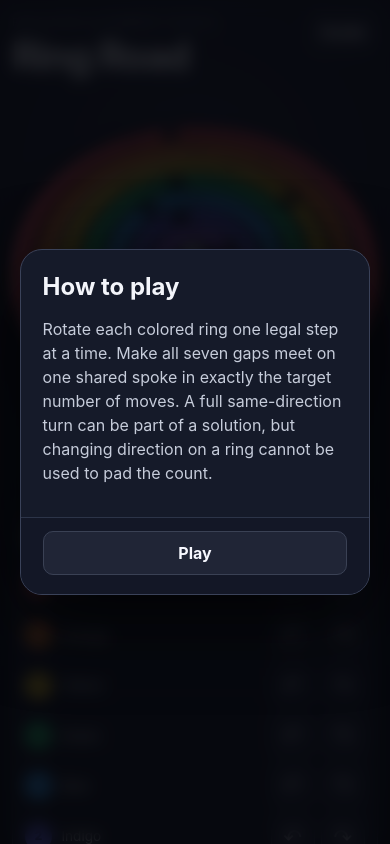
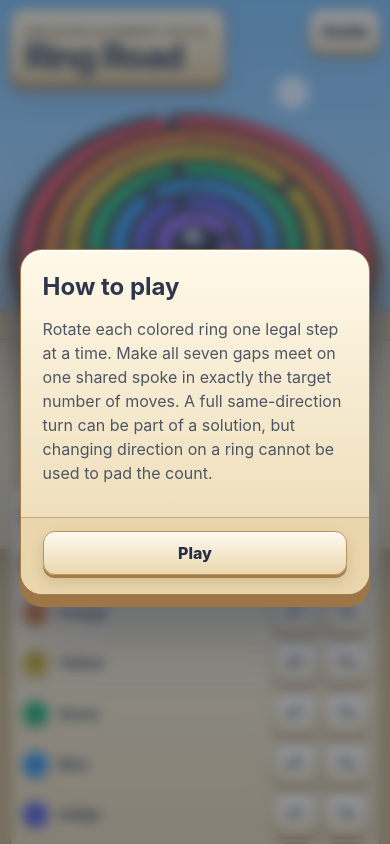
Before and after one commit to gamesbyian/Ring-Road, a React (Vite) app: page / in a window 390 px wide. Shown: the top 844 px of the page. Built offline with nearby package versions, Linux system fonts and the light colour scheme.

Commit message:
Begin diorama visual overhaul with V1 composition shell (#59)
* Add V1 diorama scene composition shell

* Route game UI through diorama scene slots

* Establish responsive diorama composition skeleton

* Fix portrait sky crop property

* Record V1 diorama implementation checkpoint

```diff
--- a/src/App.tsx
+++ b/src/App.tsx
@@ -1,6 +1,7 @@
 import { useCallback, useEffect, useMemo, useReducer } from "react";
 import { completionStatus, initialGameState, isExactSolved, nextMoveHint, reduceGame } from "./app/game-state";
 import { CAMPAIGN, CAMPAIGN_ANALYSES } from "./content/campaign";
+import { DioramaScene } from "./render/DioramaScene";
 import { RingBoard } from "./render/RingBoard";
 import "./styles/app.css";
 import { Modal } from "./ui/Modal";
@@ -50,18 +51,17 @@ export default function App() {
     }
   }, [puzzle, state]);
 
-  return (
-    <main>
-      <header>
-        <div>
+  const title = (
+    <header className="world-header">
+      <div className="title-plaque">
         <span className="eyebrow">Precision alignment puzzle</span>
         <h1>Ring Road</h1>
       </div>
-        <button onClick={() => dispatch({ type: "toggle-guide" })}>Guide</button>
+      <button className="guide-button" onClick={() => dispatch({ type: "toggle-guide" })}>Guide</button>
     </header>
+  );
 
-      <section className="game">
-        <div className="board-column">
+  const board = (
     <RingBoard
       puzzle={puzzle}
       visualStates={state.visualStates}
@@ -71,11 +71,9 @@ export default function App() {
       completed={state.completed}
       onFire={() => dispatch({ type: "fire" })}
     />
-          <p className="status" role="status" aria-live="polite">
-            {status}
-          </p>
-        </div>
+  );
 
+  const controls = (
     <aside aria-label="Ring controls">
       <div className={`counter counter-${moveState}`} aria-label={`${state.history.length} of ${puzzle.targetMoves} moves`}>
         <strong>{state.history.length}</strong>
@@ -114,17 +112,25 @@ export default function App() {
         <button onClick={() => dispatch({ type: "toggle-solution" })}>Solution</button>
       </div>
     </aside>
-      </section>
+  );
 
+  const navigation = (
     <nav aria-label="Puzzle navigation">
-        <button
-          onClick={() => dispatch({ type: "select", index: state.puzzleIndex - 1 })}
-        >Previous</button>
+      <button onClick={() => dispatch({ type: "select", index: state.puzzleIndex - 1 })}>Previous</button>
       <span>Puzzle {puzzle.id} of {CAMPAIGN.length}</span>
-        <button
-          onClick={() => dispatch({ type: "select", index: state.puzzleIndex + 1 })}
-        >Next</button>
+      <button onClick={() => dispatch({ type: "select", index: state.puzzleIndex + 1 })}>Next</button>
     </nav>
+  );
+
+  return (
+    <main className="app-shell">
+      <DioramaScene
+        title={title}
+        board={board}
+        controls={controls}
+        status={<p className="status" role="status" aria-live="polite">{status}</p>}
+        navigation={navigation}
+      />
 
       {state.guideOpen && (
         <Modal title="How to play" onClose={closeGuide} closeLabel="Play">
--- /dev/null
+++ b/src/render/DioramaScene.tsx
@@ -0,0 +1,46 @@
+import type { ReactNode } from "react";
+
+interface DioramaSceneProps {
+  title: ReactNode;
+  board: ReactNode;
+  controls: ReactNode;
+  status: ReactNode;
+  navigation: ReactNode;
+}
+
+export function DioramaScene({ title, board, controls, status, navigation }: DioramaSceneProps) {
+  return (
+    <section className="diorama-scene" aria-label="Ring Road play area">
+      <div className="scene-backdrop" aria-hidden="true">
+        <div className="scene-sky" />
+        <div className="scene-horizon" />
+        <div className="scene-rear-architecture">
+          <span className="scene-tower scene-tower-left" />
+          <span className="scene-arch" />
+          <span className="scene-tower scene-tower-right" />
+        </div>
+      </div>
+
+      <div className="scene-title-slot">{title}</div>
+
+      <div className="scene-play-plane">
+        <div className="scene-board-slot">
+          <div className="scene-board-plinth" aria-hidden="true" />
+          {board}
+          <div className="scene-status-slot">{status}</div>
+        </div>
+
+        <div className="scene-controls-slot">
+          {controls}
+        </div>
+      </div>
+
+      <div className="scene-navigation-slot">{navigation}</div>
+
+      <div className="scene-foreground" aria-hidden="true">
+        <div className="scene-step scene-step-back" />
+        <div className="scene-step scene-step-front" />
+      </div>
+    </section>
+  );
+}
--- a/src/styles/app.css
+++ b/src/styles/app.css
@@ -1,81 +1,265 @@
 :root {
-  color: #f3f5fa;
-  background: #090b12;
+  color: #273247;
+  background: #8fc5ee;
   font-family: Inter, ui-sans-serif, system-ui, sans-serif;
   font-synthesis: none;
+  --scene-max: 1320px;
+  --scene-board-size: min(64vw, 820px);
+  --scene-board-x: 50%;
+  --scene-board-y: 56%;
+  --stone-50: #fff9e9;
+  --stone-100: #f5e8c9;
+  --stone-200: #e3cfa4;
+  --stone-400: #aa8757;
+  --ink: #253046;
+  --ink-soft: #66728a;
+  --navy: #182238;
+  --gold: #b98634;
 }
 
 * { box-sizing: border-box; }
 
+html,
+body,
+#root { min-width: 320px; min-height: 100%; }
+
 body {
-  min-width: 320px;
   min-height: 100vh;
   margin: 0;
-  background: radial-gradient(circle at 50% 15%, #20263a 0, #0d101a 45%, #07080d 100%);
+  background: #8fc5ee;
 }
 
 button {
   min-height: 44px;
   padding: 0.6rem 0.9rem;
-  border: 1px solid #3a4154;
-  border-radius: 10px;
-  color: #f7f8ff;
-  background: #202536;
+  border: 1px solid #b69461;
+  border-radius: 12px;
+  color: var(--ink);
+  background: linear-gradient(180deg, #fffaf0, #ead7ae);
+  box-shadow:
+    inset 0 1px 0 #fff,
+    0 3px 0 #a27c49,
+    0 7px 14px #634b2630;
   font: inherit;
-  font-weight: 700;
+  font-weight: 800;
   cursor: pointer;
   touch-action: manipulation;
 }
 
-button:hover { background: #2b3248; }
-button:focus-visible { outline: 3px solid #86b7ff; outline-offset: 2px; }
-button:disabled { opacity: 0.4; cursor: default; }
+button:hover { background: linear-gradient(180deg, #fffdf7, #f1dfb8); }
+button:active { transform: translateY(1px); box-shadow: inset 0 1px 0 #fff, 0 2px 0 #9b7545, 0 4px 9px #634b2628; }
+button:focus-visible { outline: 3px solid #245cc7; outline-offset: 3px; }
+button:disabled { opacity: 0.42; cursor: default; transform: none; }
 
-main {
-  width: min(1080px, 100%);
+.app-shell {
+  width: 100%;
   min-height: 100vh;
-  margin: auto;
-  padding: 1rem clamp(0.75rem, 3vw, 2rem) 2rem;
+  overflow-x: clip;
 }
 
-header,
-nav {
+.diorama-scene {
+  position: relative;
+  isolation: isolate;
+  width: 100%;
+  min-height: 100vh;
+  padding: clamp(0.75rem, 2vw, 1.4rem) clamp(0.75rem, 3vw, 2.5rem) clamp(5.5rem, 10vw, 8rem);
+  overflow: hidden;
+  background:
+    linear-gradient(180deg, #86c5f0 0 30%, #b8dca9 30% 49%, #d8be83 49% 100%);
+}
+
+.scene-backdrop,
+.scene-foreground,
+.scene-backdrop * ,
+.scene-foreground * {
+  pointer-events: none;
+}
+
+.scene-backdrop {
+  position: absolute;
+  z-index: -3;
+  inset: 0;
+  overflow: hidden;
+}
+
+.scene-sky {
+  position: absolute;
+  inset: 0 0 46%;
+  background:
+    radial-gradient(circle at 75% 18%, #ffffffc9 0 3%, transparent 3.4%),
+    linear-gradient(180deg, #79b9e9, #b9ddf3 72%, #d9eadc);
+}
+
+.scene-horizon {
+  position: absolute;
+  inset: 25% -8% 34%;
+  background:
+    radial-gradient(ellipse at 18% 100%, #76956e 0 26%, transparent 27%),
+    radial-gradient(ellipse at 46% 100%, #839c77 0 29%, transparent 30%),
+    radial-gradient(ellipse at 78% 100%, #6c8e69 0 31%, transparent 32%),
+    linear-gradient(180deg, transparent 0 52%, #a9c695 53% 100%);
+  opacity: 0.92;
+}
+
+.scene-rear-architecture {
+  position: absolute;
+  left: 50%;
+  bottom: 24%;
+  width: min(92vw, 1180px);
+  height: 36%;
+  transform: translateX(-50%);
+}
+
+.scene-tower,
+.scene-arch {
+  position: absolute;
+  bottom: 0;
+  display: block;
+  border: 1px solid #ad895b;
+  background: linear-gradient(90deg, #d7bc86, #f0dfb7 48%, #c9a96d);
+  box-shadow: 0 16px 30px #4b3a2430;
+}
+
+.scene-tower {
+  width: 12%;
+  min-width: 88px;
+  height: 74%;
+  border-radius: 20px 20px 4px 4px;
+}
+
+.scene-tower::before {
+  position: absolute;
+  top: -14px;
+  left: -7%;
+  width: 114%;
+  height: 28px;
+  border: 1px solid #9f7a4a;
+  border-radius: 6px;
+  background: #ead3a2;
+  content: "";
+}
+
+.scene-tower-left { left: 3%; transform: rotate(-2deg); }
+.scene-tower-right { right: 3%; transform: rotate(2deg); }
+
+.scene-arch {
+  left: 50%;
+  width: 43%;
+  height: 52%;
+  transform: translateX(-50%);
+  border-radius: 22px 22px 8px 8px;
+}
+
+.scene-arch::after {
+  position: absolute;
+  left: 50%;
+  bottom: 0;
+  width: 30%;
+  height: 72%;
+  border-radius: 50% 50% 0 0;
+  background: #47546b;
+  box-shadow: inset 0 12px 18px #17203566;
+  content: "";
+  transform: translateX(-50%);
+}
+
+.scene-title-slot,
+.scene-play-plane,
+.scene-navigation-slot {
+  position: relative;
+  z-index: 3;
+  width: min(var(--scene-max), 100%);
+  margin-inline: auto;
+}
+
+.scene-title-slot { min-height: 92px; }
+
+.world-header {
   display: flex;
-  align-items: center;
+  align-items: flex-start;
   justify-content: space-between;
   gap: 1rem;
 }
 
+.title-plaque {
+  position: relative;
+  padding: 0.7rem 1.25rem 0.8rem;
+  border: 1px solid #9d7947;
+  border-radius: 16px;
+  background: linear-gradient(180deg, #fff4d7, #dec38c);
+  box-shadow:
+    inset 0 2px 0 #fff9,
+    0 5px 0 #9e7644,
+    0 13px 26px #72512638;
+}
+
+.title-plaque::after {
+  position: absolute;
+  inset: 5px;
+  border: 1px solid #ffffff75;
+  border-radius: 11px;
+  content: "";
+  pointer-events: none;
+}
+
 h1 {
-  margin: 0.1rem 0;
-  font-size: clamp(2rem, 5vw, 3.4rem);
-  letter-spacing: -0.04em;
+  margin: 0.08rem 0 0;
+  color: #283248;
+  font-size: clamp(2rem, 4vw, 3.25rem);
+  line-height: 0.96;
+  letter-spacing: -0.045em;
+  text-shadow: 0 1px 0 #fff8;
 }
 
 .eyebrow {
-  color: #9fa8c2;
-  font-size: 0.72rem;
-  letter-spacing: 0.16em;
+  color: #715f43;
+  font-size: 0.68rem;
+  font-weight: 900;
+  letter-spacing: 0.15em;
   text-transform: uppercase;
 }
 
-.game {
+.guide-button { min-width: 84px; }
+
+.scene-play-plane {
   display: grid;
-  grid-template-columns: minmax(0, 1fr) minmax(270px, 330px);
-  gap: clamp(1rem, 4vw, 3rem);
+  grid-template-columns: minmax(0, 1fr) minmax(272px, 315px);
+  gap: clamp(0.8rem, 2vw, 1.8rem);
   align-items: center;
+  margin-top: -1.2rem;
 }
 
-.board-column { min-width: 0; }
+.scene-board-slot {
+  position: relative;
+  min-width: 0;
+  padding: 1rem 0 0.25rem;
+}
+
+.scene-board-plinth {
+  position: absolute;
+  z-index: -1;
+  left: 50%;
+  top: 54%;
+  width: min(68vw, 870px);
+  aspect-ratio: 1.22 / 1;
+  border: 1px solid #a07743;
+  border-radius: 50%;
+  background:
+    radial-gradient(ellipse at 50% 35%, #f5dfb5 0 51%, #c09a62 52% 63%, #87643e 64% 70%, transparent 71%);
+  filter: drop-shadow(0 28px 24px #46351f52);
+  transform: translate(-50%, -50%);
+}
 
 .board-frame {
-  padding: 0.25rem 0 2.2rem;
+  position: relative;
+  z-index: 1;
+  padding: 0.25rem 0 2rem;
   perspective: 1050px;
 }
 
 .board-surface {
   position: relative;
-  width: min(100%, 650px);
+  width: min(100%, var(--scene-board-size));
   margin: auto;
   transform-style: preserve-3d;
 }
@@ -84,29 +268,26 @@ h1 {
   display: block;
   width: 100%;
   overflow: visible;
-  filter: drop-shadow(0 46px 30px #000c);
+  filter: drop-shadow(0 42px 28px #463a2d70);
   transform: rotateX(48deg) translateY(-1.5%);
   transform-origin: 50% 48%;
   will-change: transform;
 }
 
 .board-base-rim {
-  fill: #05070c;
-  stroke: #202637;
+  fill: #6d604f;
+  stroke: #41382e;
   stroke-width: 3;
 }
 
 .board-base {
-  fill: #111622;
-  stroke: #465067;
+  fill: #383f4a;
+  stroke: #8c8172;
   stroke-width: 1.5;
-  filter: drop-shadow(0 5px 4px #0008);
+  filter: drop-shadow(0 5px 4px #2b231b66);
 }
 
-.ring-rotor {
-  transition: transform 150ms cubic-bezier(0.2, 0.8, 0.2, 1);
-}
-
+.ring-rotor { transition: transform 150ms cubic-bezier(0.2, 0.8, 0.2, 1); }
 .ring-instant { transition: none; }
 
 .ring-shadow,
@@ -117,61 +298,50 @@ h1 {
   stroke-linecap: butt;
 }
 
-.ring-shadow { stroke: #000a; }
-.ring-wall { stroke: #171c29; }
+.ring-shadow { stroke: #3d2f2590; }
+.ring-wall { stroke: #403a35; }
 .ring-top-bevel {
-  stroke: #080b12;
-  filter: drop-shadow(0 2px 1px #000b);
+  stroke: #1c1b19;
+  filter: drop-shadow(0 2px 1px #2b211a70);
 }
 .ring-top {
   filter:
-    drop-shadow(0 -1.5px 0 #ffffff66)
-    drop-shadow(0 1.5px 0 #ffffff18)
-    drop-shadow(0 3px 2px #0009);
+    drop-shadow(0 -1.5px 0 #ffffff70)
+    drop-shadow(0 1.5px 0 #ffffff20)
+    drop-shadow(0 3px 2px #4b36296b);
 }
 
-.ring-edge {
-  fill: none;
-  stroke-width: 1.4;
-}
-
-.ring-outer-edge { stroke: #090c14cc; }
-.ring-inner-edge { stroke: #4b556b80; }
+.ring-edge { fill: none; stroke-width: 1.4; }
+.ring-outer-edge { stroke: #332d29b8; }
+.ring-inner-edge { stroke: #fff3d85f; }
 
 .ring-channel-floor {
-  fill: #060910;
-  stroke: #6d789033;
+  fill: #253044;
+  stroke: #ffffff2e;
   stroke-width: 0.8;
-  filter: drop-shadow(0 2px 2px #000b);
+  filter: drop-shadow(0 2px 2px #2a1e1866);
 }
 
 .notch-wall {
-  stroke: #ffffff36;
+  stroke: #ffffff45;
   stroke-width: 0.8;
-  filter: drop-shadow(0 2px 1px #000a);
+  filter: drop-shadow(0 2px 1px #3a291e66);
 }
 
-.notch-wall-lit {
-  fill-opacity: 0.42;
-  filter: brightness(0.72) drop-shadow(0 2px 1px #000a);
-}
-
-.notch-wall-shade {
-  fill-opacity: 0.28;
-  filter: brightness(0.42) drop-shadow(0 2px 1px #000a);
-}
+.notch-wall-lit { fill-opacity: 0.46; filter: brightness(0.82) drop-shadow(0 2px 1px #3a291e66); }
+.notch-wall-shade { fill-opacity: 0.32; filter: brightness(0.52) drop-shadow(0 2px 1px #3a291e66); }
 
 .marker {
-  stroke: #05070dcc;
+  stroke: #201a15cc;
   stroke-width: 0.8;
   filter:
-    drop-shadow(0 -0.8px 0 #ffffff44)
-    drop-shadow(0 1px 0 #000b);
+    drop-shadow(0 -0.8px 0 #ffffff70)
+    drop-shadow(0 1px 0 #2c211acc);
 }
 
 .ring-id {
   fill: #08101ddd;
-  stroke: #ffffff52;
+  stroke: #ffffff6b;
   stroke-width: 0.45;
   font-size: 7px;
   font-weight: 900;
@@ -183,16 +353,16 @@ h1 {
 
 .hub {
   fill: url("#hub-material");
-  stroke: #090b12;
+  stroke: #3b332b;
   stroke-width: 5;
-  filter: drop-shadow(0 6px 3px #0009);
+  filter: drop-shadow(0 6px 3px #35271f70);
 }
 
 .ball {
   fill: url("#ball-material");
-  stroke: #e8edf8;
+  stroke: #fffdf5;
   stroke-width: 1;
-  filter: drop-shadow(0 6px 4px #000b);
+  filter: drop-shadow(0 6px 4px #392b236e);
   transition: transform 350ms ease, opacity 350ms ease;
   transform-origin: 210px 202px;
 }
@@ -204,10 +374,7 @@ h1 {
   transform-origin: 210px 202px;
 }
 
-.ball-fired {
-  opacity: 0;
-  transform: translateY(-70px) scale(0.7);
-}
+.ball-fired { opacity: 0; transform: translateY(-70px) scale(0.7); }
 
 .hub-button {
   position: absolute;
@@ -220,19 +387,25 @@ h1 {
   border: 0;
   border-radius: 50%;
   background: transparent;
+  box-shadow: none;
   transform: translate(-50%, -50%);
 }
 
-.hub-button:hover { background: #ffffff12; }
+.hub-button:hover { background: #ffffff1a; }
+.hub-button:active { transform: translate(-50%, -50%); }
 .hub-button:focus-visible { outline-color: #fff; outline-offset: 4px; }
 
 .center-instruction {
   position: relative;
   width: max-content;
-  margin: -1.2rem auto 0;
-  color: #aeb8d0;
-  font-size: 0.78rem;
-  font-weight: 700;
+  margin: -1.15rem auto 0;
+  padding: 0.25rem 0.6rem;
+  border-radius: 999px;
+  color: #e9edf5;
+  background: #263249d9;
+  box-shadow: 0 3px 8px #45331f40;
+  font-size: 0.72rem;
+  font-weight: 800;
   letter-spacing: 0.06em;
   text-transform: uppercase;
 }
@@ -249,21 +422,45 @@ h1 {
   border: 0;
 }
 
+.scene-status-slot {
+  position: relative;
+  z-index: 2;
+  display: flex;
+  justify-content: center;
+  margin-top: -0.4rem;
+}
+
 .status {
+  width: fit-content;
   min-height: 1.5em;
-  margin: 0.2rem 0 0;
-  color: #bac2d8;
+  max-width: min(92%, 620px);
+  margin: 0;
+  padding: 0.45rem 0.8rem;
+  border: 1px solid #b89561;
+  border-radius: 999px;
+  color: #384156;
+  background: #fff8e8eb;
+  box-shadow: 0 4px 12px #5b452b26;
+  font-size: 0.88rem;
+  font-weight: 700;
   text-align: center;
+}
+
+.scene-controls-slot {
+  position: relative;
+  z-index: 4;
+  align-self: center;
 }
 
 aside {
   padding: 1rem;
-  border: 1px solid #31394e;
+  border: 1px solid #9b7747;
   border-radius: 20px;
-  background: linear-gradient(180deg, #171c2bdd, #10141fdd);
+  background: linear-gradient(180deg, #fff3d8f5, #dcc18cf2);
   box-shadow:
-    inset 0 1px 0 #ffffff10,
-    0 20px 50px #0006;
+    inset 0 2px 0 #fff9,
+    0 7px 0 #967044,
+    0 20px 44px #49371e38;
 }
 
 .counter {
@@ -271,22 +468,16 @@ aside {
   align-items: baseline;
   gap: 0.35rem;
   margin: 0.2rem 0 1rem;
+  color: #394258;
   transition: color 120ms ease;
 }
 
-.counter strong {
-  font-size: 2.5rem;
-  line-height: 1;
-}
+.counter strong { font-size: 2.5rem; line-height: 1; }
+.counter span { color: #6b6b68; }
+.counter-exact strong { color: #14814b; }
+.counter-over strong { color: #b83b45; }
 
-.counter span { color: #a9b1c5; }
-.counter-exact strong { color: #69e5a5; }
-.counter-over strong { color: #ff7b86; }
-
-.ring-controls {
-  display: grid;
-  gap: 0.4rem;
-}
+.ring-controls { display: grid; gap: 0.4rem; }
 
 .ring-control {
   display: grid;
@@ -295,24 +486,23 @@ aside {
   gap: 0.4rem;
 }
 
-.ring-control button {
-  padding: 0;
-  font-size: 1.4rem;
-}
+.ring-control button { padding: 0; font-size: 1.4rem; }
 
 .swatch {
   display: grid;
   width: 27px;
   height: 27px;
+  border: 1px solid #493f32;
   border-radius: 50%;
   place-items: center;
   color: #071019;
+  box-shadow: inset 0 1px 0 #ffffff80, 0 2px 2px #553c2435;
   font-size: 0.72rem;
   font-weight: 900;
 }
 
-.ring-name { font-size: 0.85rem; }
-.ring-name small { display: block; color: #8790a8; }
+.ring-name { color: #384156; font-size: 0.85rem; font-weight: 800; }
+.ring-name small { display: block; color: #766f63; font-weight: 700; }
 .ring-0 { background: #9c6cff; }
 .ring-1 { background: #6366f1; }
 .ring-2 { background: #35a7ff; }
@@ -324,34 +514,80 @@ aside {
 .actions {
   display: grid;
   grid-template-columns: repeat(2, 1fr);
-  gap: 0.4rem;
+  gap: 0.45rem;
   margin-top: 1rem;
 }
 
 .actions button { padding-inline: 0.35rem; }
 
+.scene-navigation-slot {
+  z-index: 4;
+  display: flex;
+  justify-content: center;
+  margin-top: 0.35rem;
+}
+
 nav {
-  margin-top: 1rem;
-  padding-top: 1rem;
-  border-top: 1px solid #272d3c;
+  display: flex;
+  align-items: center;
+  justify-content: center;
+  width: min(420px, 100%);
+  gap: 0.75rem;
+  padding: 0.55rem;
+  border: 1px solid #9c7848;
+  border-radius: 16px;
+  background: #f4dfb6f5;
+  box-shadow: inset 0 1px 0 #fff9, 0 5px 0 #997245, 0 11px 22px #4e3a2330;
 }
 
 nav span {
-  color: #cbd2e4;
-  font-weight: 700;
+  flex: 1;
+  color: #3f4858;
+  font-weight: 900;
   text-align: center;
 }
 
 nav button { min-width: 92px; }
 
+.scene-foreground {
+  position: absolute;
+  z-index: 2;
+  inset: auto 0 0;
+  height: clamp(78px, 12vw, 150px);
+}
+
+.scene-step {
+  position: absolute;
+  left: 50%;
+  border: 1px solid #8a663c;
+  background: linear-gradient(180deg, #ddc08b, #aa8150);
+  box-shadow: inset 0 2px 0 #fff5, 0 -4px 18px #5c452c2f;
+  transform: translateX(-50%);
+}
+
+.scene-step-back {
+  bottom: 28px;
+  width: min(86vw, 1060px);
+  height: 70px;
+  border-radius: 50% 50% 0 0 / 20% 20% 0 0;
+}
+
+.scene-step-front {
+  bottom: -16px;
+  width: min(98vw, 1280px);
+  height: 68px;
+  border-radius: 50% 50% 0 0 / 16% 16% 0 0;
+  background: linear-gradient(180deg, #caa672, #91683f);
+}
+
 .modal {
   position: fixed;
-  z-index: 10;
+  z-index: 20;
   inset: 0;
   display: grid;
   padding: clamp(1.5rem, 5vh, 3.5rem) clamp(1.25rem, 5vw, 3.5rem);
-  background: #05060bd9;
-  backdrop-filter: blur(8px);
+  background: #26324880;
+  backdrop-filter: blur(6px);
   place-items: center;
 }
 
@@ -360,10 +596,10 @@ nav button { min-width: 92px; }
   width: min(460px, 100%);
   max-height: min(78vh, 620px);
   overflow: hidden;
-  border: 1px solid #3a4259;
+  border: 1px solid #a67d49;
   border-radius: 22px;
-  background: #151a29;
-  box-shadow: 0 25px 80px #000b;
+  background: linear-gradient(180deg, #fff9e9, #ead7ae);
+  box-shadow: inset 0 2px 0 #fff, 0 12px 0 #9d7546, 0 28px 70px #27324773;
   flex-direction: column;
 }
 
@@ -376,41 +612,106 @@ nav button { min-width: 92px; }
 
 .modal-footer {
   padding: 0.9rem 1.6rem 1.4rem;
-  border-top: 1px solid #2c3448;
-  background: #131826f2;
+  border-top: 1px solid #c4a97a;
+  background: #ead6ad;
 }
 
 .modal-footer button { width: 100%; }
-
 .modal article:focus { outline: none; }
-.modal h2 { margin: 0 0 1rem; }
-.modal p { color: #c6ccda; line-height: 1.5; }
-.modal .campaign-complete { color: #65e6a5; font-weight: 800; }
+.modal h2 { margin: 0 0 1rem; color: #2d374b; }
+.modal p { color: #4e5665; line-height: 1.5; }
+.modal .campaign-complete { color: #147844; font-weight: 800; }
 
 @media (max-width: 720px) {
-  main { padding: 0.65rem 0.75rem 1.5rem; }
-  header { align-items: flex-start; }
-  h1 { font-size: clamp(1.8rem, 10vw, 2.5rem); }
-  .eyebrow { font-size: 0.65rem; }
-  header > button { min-height: 44px; padding: 0.5rem 0.7rem; }
+  :root {
+    --scene-board-size: min(90vw, 500px);
+    --scene-board-x: 50%;
+    --scene-board-y: 41%;
+  }
+
+  .diorama-scene {
+    min-height: 100svh;
+    padding: 0.55rem 0.6rem 5.7rem;
+    background: linear-gradient(180deg, #8bc7ee 0 24%, #b7d9a2 24% 47%, #d4b97f 47% 100%);
+  }
+
+  .scene-sky { bottom: 56%; }
+
+  .scene-horizon {
+    inset: 17% -25% 53%;
+    opacity: 0.86;
+  }
+
+  .scene-rear-architecture {
+    bottom: 53%;
+    width: 118vw;
+    height: 22%;
+  }
+
+  .scene-tower { width: 15%; min-width: 64px; height: 88%; }
+  .scene-tower-left { left: 2%; }
+  .scene-tower-right { right: 2%; }
+  .scene-arch { width: 48%; height: 53%; }
+
+  .scene-title-slot { min-height: 74px; }
+  .world-header { align-items: flex-start; }
+  .title-plaque { padding: 0.55rem 0.9rem 0.62rem; border-radius: 13px; }
+  h1 { font-size: clamp(1.75rem, 9vw, 2.4rem); }
+  .eyebrow { font-size: 0.58rem; }
+  .guide-button { min-width: 0; padding: 0.5rem 0.7rem; }
+
+  .scene-play-plane {
+    grid-template-columns: 1fr;
+    gap: 0.3rem;
+    margin-top: -0.8rem;
+  }
+
+  .scene-board-slot { padding-top: 0; }
+
+  .scene-board-plinth {
+    top: 52%;
+    width: min(97vw, 535px);
+  }
+
+  .board-surface { width: var(--scene-board-size); }
+  .board {
+    transform: rotateX(36deg) translateY(-1%);
+    transform-origin: 50% 48%;
+  }
+  .board-frame { padding: 0 0 0.65rem; }
+
+  .scene-status-slot { margin-top: -0.35rem; }
+  .status { max-width: 95%; font-size: 0.78rem; padding: 0.35rem 0.65rem; }
+
+  .scene-controls-slot {
+    width: min(100%, 500px);
+    margin-inline: auto;
+  }
+
+  aside { padding: 0.72rem; border-radius: 16px; }
+  .counter { margin-bottom: 0.5rem; }
+  .counter strong { font-size: 2rem; }
+  .ring-name small { display: none; }
+
+  .scene-navigation-slot { margin-top: 0.5rem; }
+  nav { gap: 0.4rem; padding: 0.45rem; }
+  nav button { min-width: 0; padding-inline: 0.58rem; }
+
+  .scene-foreground { height: 76px; }
+  .scene-step-back { bottom: 20px; width: 108vw; height: 46px; }
+  .scene-step-front { bottom: -18px; width: 126vw; height: 48px; }
 
   .modal { padding: 1.5rem 1.25rem; }
   .modal article { max-height: calc(100vh - 3rem); }
   .modal-scroll { padding: 1.35rem 1.35rem 1rem; }
   .modal-footer { padding: 0.8rem 1.35rem 1.2rem; }
-  .game { grid-template-columns: 1fr; gap: 0.4rem; }
-  .board-surface { width: min(100%, 500px); }
-  .board {
-    transform: rotateX(36deg) translateY(-1%);
-    transform-origin: 50% 48%;
-  }
-  .board-frame { padding: 0 0 0.8rem; }
-  aside { padding: 0.75rem; border-radius: 16px; }
-  .counter { margin-bottom: 0.5rem; }
-  .counter strong { font-size: 2rem; }
-  .ring-name small { display: none; }
-  nav { gap: 0.5rem; }
-  nav button { min-width: 0; padding-inline: 0.6rem; }
+}
+
+@media (max-width: 360px) {
+  .ring-control { grid-template-columns: 27px 1fr 44px 44px; gap: 0.28rem; }
+  .ring-name { font-size: 0.78rem; }
+  aside { padding-inline: 0.55rem; }
+  .actions { gap: 0.35rem; }
 }
 
 @media (prefers-reduced-motion: reduce) {
```
Also changed, not shown: 1 other file (tests, documents, lock files or other folders). Lines whose indentation alone changed are shown as unchanged.
